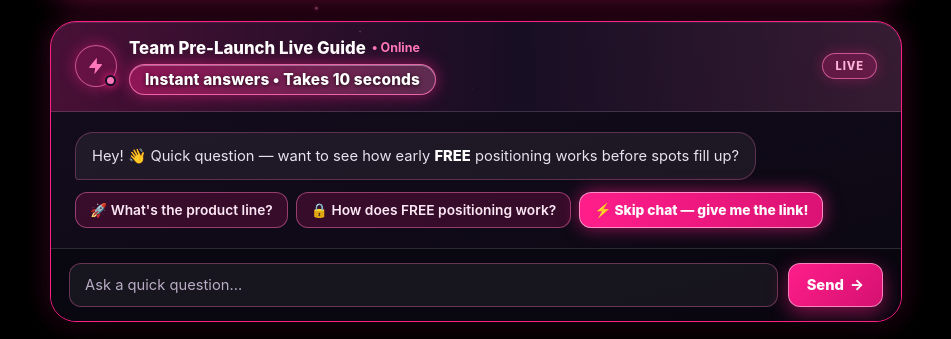
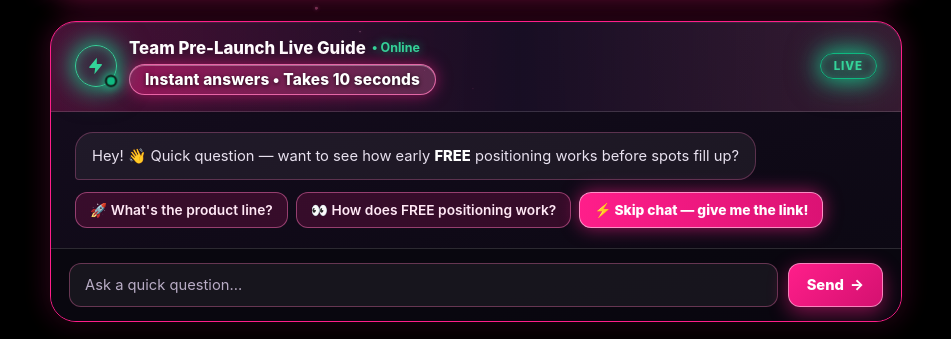
Before and after one commit to troypringle/zilara, a plain HTML site: page index.html in a window 1280 px wide. Shown: the part 461-800 px from the top of the page, without its empty margins (164-1115 px from the left). Drawn offline with Linux system fonts and the light colour scheme.

Commit message:
Update index.html

```diff
--- a/index.html
+++ b/index.html
@@ -460,24 +460,30 @@
       width: 42px;
       height: 42px;
       border-radius: 999px;
-      background: rgba(255, 30, 138, 0.18);
-      border: 1.5px solid rgba(255, 119, 186, 0.68);
+      background: rgba(16, 185, 129, 0.16);
+      border: 1.5px solid #34d399;
       display: flex;
       align-items: center;
       justify-content: center;
-      box-shadow: 0 0 16px rgba(255, 30, 138, 0.45);
+      box-shadow:
+        0 0 16px rgba(16, 185, 129, 0.72),
+        inset 0 0 10px rgba(52, 211, 153, 0.35);
+      animation: emeraldGlowPulse 2.2s ease-in-out infinite;
     }
 
     .chat-avatar-dot {
       position: absolute;
-      bottom: 0;
-      right: 0;
-      width: 11px;
-      height: 11px;
+      bottom: -1px;
+      right: -1px;
+      width: 12px;
+      height: 12px;
       border-radius: 999px;
-      background: #ff77ba;
-      border: 2px solid #140d20;
-      box-shadow: 0 0 8px #ff1e8a;
+      background: #10b981;
+      border: 2px solid #0d1614;
+      box-shadow:
+        0 0 10px #10b981,
+        0 0 18px #34d399;
+      animation: emeraldDotPulse 1.6s ease-in-out infinite;
     }
 
     .chat-title-row {
@@ -503,7 +509,8 @@
     .chat-online {
       font-size: 0.78rem;
       font-weight: 700;
-      color: #ff77ba;
+      color: #34d399;
+      text-shadow: 0 0 10px rgba(16, 185, 129, 0.75);
     }
 
     /* Larger, Bold, Highlighted Neon-Pink Pill Badge */
@@ -534,16 +541,110 @@
 
     .live-badge {
       flex-shrink: 0;
-      padding: 5px 12px;
+      padding: 5px 13px;
       border-radius: 999px;
-      font-size: 0.7rem;
+      font-size: 0.72rem;
       font-weight: 800;
       letter-spacing: 0.08em;
       text-transform: uppercase;
-      color: #ffb0d8;
-      background: rgba(255, 30, 138, 0.24);
-      border: 1px solid rgba(255, 119, 186, 0.65);
-      box-shadow: 0 0 14px rgba(255, 30, 138, 0.32);
+      color: #34d399;
+      background: rgba(16, 185, 129, 0.16);
+      border: 1.5px solid #10b981;
+      box-shadow:
+        0 0 14px rgba(16, 185, 129, 0.7),
+        inset 0 0 8px rgba(52, 211, 153, 0.3);
+      text-shadow: 0 0 8px rgba(52, 211, 153, 0.85);
+      animation: emeraldGlowPulse 2.2s ease-in-out infinite;
+    }
+
+    @keyframes emeraldGlowPulse {
+      0%, 100% {
+        box-shadow:
+          0 0 12px rgba(16, 185, 129, 0.62),
+          inset 0 0 8px rgba(52, 211, 153, 0.25);
+      }
+      50% {
+        box-shadow:
+          0 0 22px rgba(16, 185, 129, 0.95),
+          0 0 34px rgba(52, 211, 153, 0.55),
+          inset 0 0 12px rgba(52, 211, 153, 0.45);
+      }
+    }
+
+    @keyframes emeraldDotPulse {
+      0%, 100% {
+        transform: scale(1);
+        box-shadow: 0 0 8px #10b981, 0 0 14px #34d399;
+      }
+      50% {
+        transform: scale(1.18);
+        box-shadow: 0 0 14px #10b981, 0 0 24px #34d399;
+      }
+    }
+
+    /* Live Typing Indicator & Blinking Caret */
+    .typing-dots {
+      display: inline-flex;
+      align-items: center;
+      gap: 5px;
+      padding: 4px 2px;
+    }
+
+    .typing-dots span {
+      width: 7px;
+      height: 7px;
+      border-radius: 999px;
+      background: #ff77ba;
+      box-shadow: 0 0 8px rgba(255, 30, 138, 0.75);
+      animation: typingDotBounce 1.1s ease-in-out infinite;
+    }
+
+    .typing-dots span:nth-child(2) {
+      animation-delay: 0.18s;
+    }
+
+    .typing-dots span:nth-child(3) {
+      animation-delay: 0.36s;
+    }
+
+    @keyframes typingDotBounce {
+      0%, 60%, 100% {
+        transform: translateY(0);
+        opacity: 0.45;
+      }
+      30% {
+        transform: translateY(-4px);
+        opacity: 1;
+      }
+    }
+
+    .typing-caret {
+      display: inline-block;
+      width: 2px;
+      height: 1.05em;
+      margin-left: 2px;
+      vertical-align: -0.15em;
+      background-color: #ff77ba;
+      box-shadow: 0 0 8px #ff1e8a;
+      animation: caretBlink 0.75s step-end infinite;
+    }
+
+    @keyframes caretBlink {
+      0%, 100% { opacity: 1; }
+      50% { opacity: 0; }
+    }
+
+    .chips-wrap.chips-hidden {
+      opacity: 0;
+      transform: translateY(6px);
+      pointer-events: none;
+    }
+
+    .chips-wrap.chips-revealed {
+      opacity: 1;
+      transform: translateY(0);
+      pointer-events: auto;
+      transition: opacity 0.35s ease, transform 0.35s ease;
     }
 
     .chat-feed {
@@ -1033,7 +1134,7 @@
         <div class="chat-header">
           <div class="chat-header-left">
             <div class="chat-avatar" aria-hidden="true">
-              <svg width="20" height="20" viewBox="0 0 24 24" fill="#FF77BA">
+              <svg width="20" height="20" viewBox="0 0 24 24" fill="#34D399">
                 <path d="M13 2L4.09 12.97A1 1 0 004.86 14.5H11l-1 7.5 8.91-10.97a1 1 0 00-.77-1.53H13V2z" />
               </svg>
               <span class="chat-avatar-dot"></span>
@@ -1053,16 +1154,16 @@
 
         <div id="chatFeed" class="chat-feed" aria-live="polite">
           <div class="msg-row-bot">
-            <div class="bubble-bot">
-              Hey! 👋 Quick question — want to see how early <strong style="color:#ffffff;font-weight:800;">FREE</strong> positioning works before spots fill up?
+            <div id="openingBotBubble" class="bubble-bot">
+              <span class="typing-dots" aria-label="Typing"><span></span><span></span><span></span></span>
             </div>
 
-            <div id="quickChips" class="chips-wrap">
+            <div id="quickChips" class="chips-wrap chips-hidden">
               <button type="button" data-topic="product" class="chip-btn">
                 🚀 What's the product line?
               </button>
               <button type="button" data-topic="positioning" class="chip-btn">
-                🔒 How does FREE positioning work?
+                👀 How does FREE positioning work?
               </button>
               <button type="button" data-topic="skip" class="chip-btn chip-btn-skip">
                 ⚡ Skip chat — give me the link!
@@ -1129,6 +1230,54 @@
       var chatFeed = document.getElementById('chatFeed');
       var chatForm = document.getElementById('chatForm');
       var chatInput = document.getElementById('chatInput');
+      var openingBotBubble = document.getElementById('openingBotBubble');
+      var quickChips = document.getElementById('quickChips');
+
+      /* ===================================================================
+         OPENING BOT MESSAGE LIVE TYPING EFFECT
+         =================================================================== */
+      var OPENING_TEXT = 'Hey! 👋 Quick question — want to see how early FREE positioning works before spots fill up?';
+      var OPENING_FINAL_HTML = 'Hey! 👋 Quick question — want to see how early <strong style="color:#ffffff;font-weight:800;">FREE</strong> positioning works before spots fill up?';
+      var typingDone = false;
+      var typingTimer = null;
+
+      function finishOpeningTyping() {
+        if (typingDone) return;
+        typingDone = true;
+        if (typingTimer) clearTimeout(typingTimer);
+        if (openingBotBubble) {
+          openingBotBubble.innerHTML = OPENING_FINAL_HTML;
+        }
+        if (quickChips) {
+          quickChips.classList.remove('chips-hidden');
+          quickChips.classList.add('chips-revealed');
+        }
+      }
+
+      (function runOpeningTyping() {
+        if (!openingBotBubble) return;
+        var chars = Array.from(OPENING_TEXT);
+        var idx = 0;
+
+        // Brief 3-dot typing indicator before characters appear
+        typingTimer = setTimeout(function stepChar() {
+          if (typingDone) return;
+          if (idx <= chars.length) {
+            var slice = chars.slice(0, idx).join('');
+            openingBotBubble.textContent = slice;
+            var caret = document.createElement('span');
+            caret.className = 'typing-caret';
+            caret.setAttribute('aria-hidden', 'true');
+            openingBotBubble.appendChild(caret);
+            idx++;
+            var ch = chars[idx - 1] || '';
+            var delay = (ch === '—' || ch === '!') ? 75 : 22;
+            typingTimer = setTimeout(stepChar, delay);
+          } else {
+            finishOpeningTyping();
+          }
+        }, 520);
+      })();
 
       /* Stop REALTIME flash/enlarge loop as soon as user interacts with chat card */
       function stopRealtimeFlash() {
@@ -1384,12 +1533,12 @@
           user: "🚀 What's the product line?",
           html: "We’re partnering with proven business leaders on a <strong style='color:#ffffff;font-weight:800;'>clean, unique product line</strong> during an early team Pre-Launch wave — and locking in your spot is <strong style='color:#ff77ba;font-weight:800;'>100% FREE</strong>.",
           chips: [
-            { topic: 'positioning', label: '🔒 How does FREE positioning work?' },
+            { topic: 'positioning', label: '👀 How does FREE positioning work?' },
             { topic: 'skip', label: '⚡ Skip chat — give me the link!' }
           ]
         },
         positioning: {
-          user: '🔒 How does FREE positioning work?',
+          user: '👀 How does FREE positioning work?',
           html: "Getting in early is key! 👀 You reserve your <strong style='color:#ff77ba;font-weight:800;'>FREE pre-launch position</strong> at zero cost so you can see the full Team Overview right away.",
           chips: [
             { topic: 'product', label: "🚀 What's the product line?" },
@@ -1410,6 +1559,7 @@
       }
 
       function removeInitialChips() {
+        finishOpeningTyping();
         var chipsEl = document.getElementById('quickChips');
         if (chipsEl && chipsEl.parentNode) {
           chipsEl.parentNode.removeChild(chipsEl);
@@ -1491,7 +1641,7 @@
           html: "It’s <strong style='color:#ff77ba;font-weight:800;'>FREE</strong> to get positioned early in our team Pre-Launch! Tap below to check out the full Team Overview:",
           chips: [
             { topic: 'product', label: "🚀 What's the product line?" },
-            { topic: 'positioning', label: '🔒 How does FREE positioning work?' },
+            { topic: 'positioning', label: '👀 How does FREE positioning work?' },
             { topic: 'skip', label: '⚡ Skip chat — give me the link!' }
           ]
         };
```
